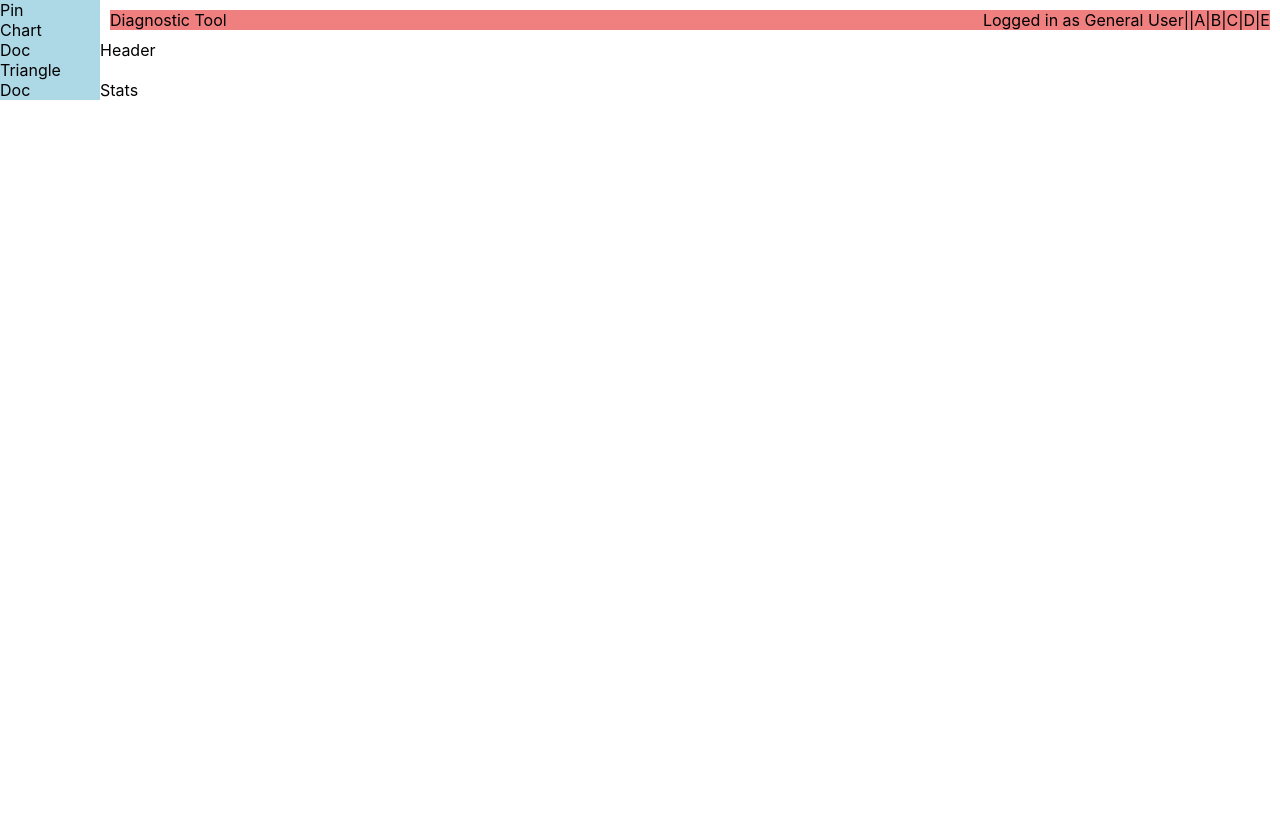
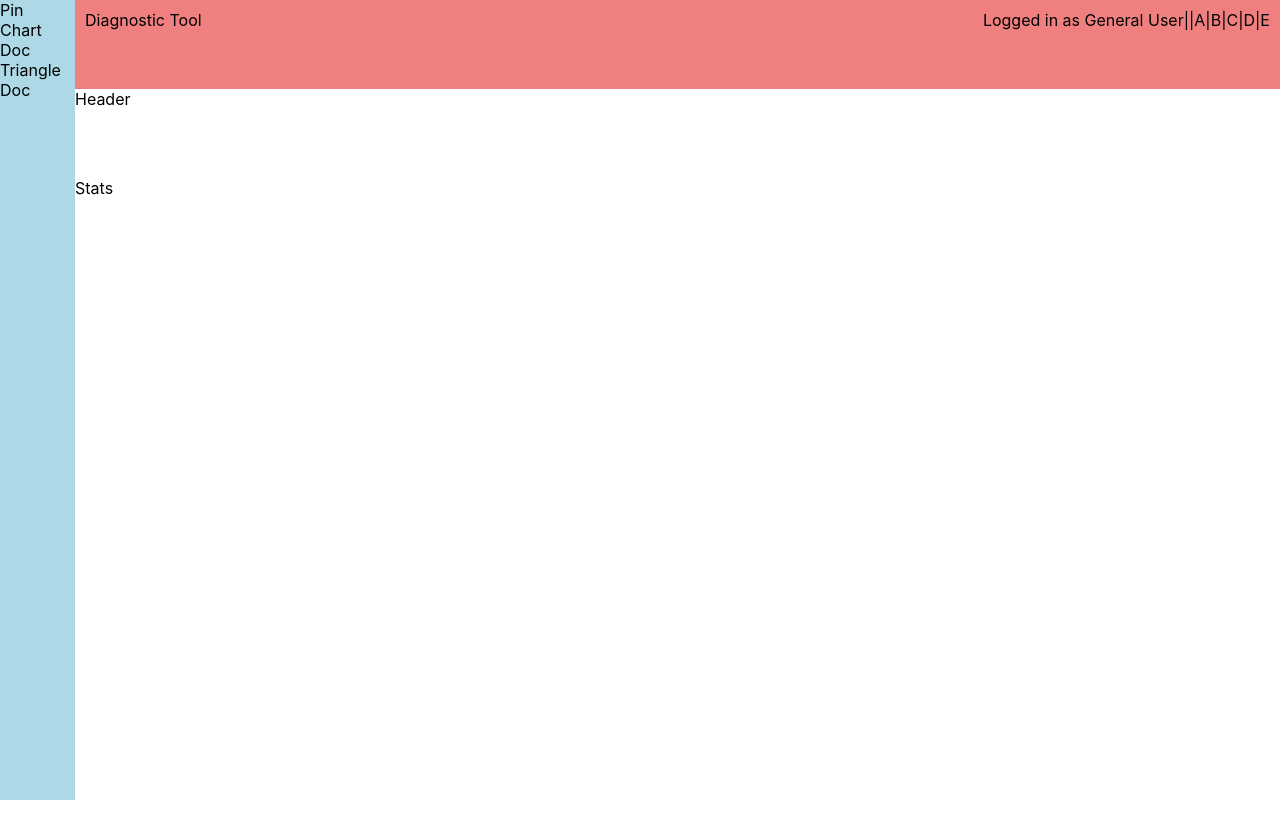
Before and after one commit to sidhantmathur/onr-assign, a React (Create React App) app: page / in a window 1280 px wide. Shown: the top 838 px of the page. Before the commit the page ends 800 px from the top, so only its background shows below. Built offline with nearby package versions, Linux system fonts and the light colour scheme.

Commit message:
more rows

```diff
--- a/src/App.css
+++ b/src/App.css
@@ -8,12 +8,16 @@ body {
 
 .layout {
   display: grid;
-  grid-template-columns: 100px 1fr 1fr 1fr 1fr 1fr 1fr 1fr;
-  grid-template-rows: 1fr 1fr 1fr 1fr 1fr 1fr 1fr 1fr;
+  grid-template-columns: 75px 1fr 1fr 1fr 1fr 1fr 1fr 1fr;
+  grid-template-rows: 1fr 1fr 1fr 1fr 1fr 1fr 1fr 1fr 1fr 1fr 1fr 1fr;
   gap: 0px 0px;
   grid-template-areas:
     "Sidebar Navbar Navbar Navbar Navbar Navbar Navbar Navbar"
     "Sidebar Header Header Header Header Header Header Header"
+    "Sidebar Stats Stats Stats Stats Stats Stats Stats"
+    "Sidebar Stats Stats Stats Stats Stats Stats Stats"
+    "Sidebar Stats Stats Stats Stats Stats Stats Stats"
+    "Sidebar Stats Stats Stats Stats Stats Stats Stats"
     "Sidebar Stats Stats Stats Stats Stats Stats Stats"
     "Sidebar Stats Stats Stats Stats Stats Stats Stats"
     "Sidebar Stats Stats Stats Stats Stats Stats Stats";
@@ -21,10 +25,13 @@ body {
 
 .Sidebar {
   grid-area: Sidebar;
+  background-color: lightblue;
+  height: 100vh;
 }
 .Navbar {
   grid-area: Navbar;
   padding: 10px;
+  background-color: lightcoral;
 }
 .Header {
   grid-area: Header;
```
